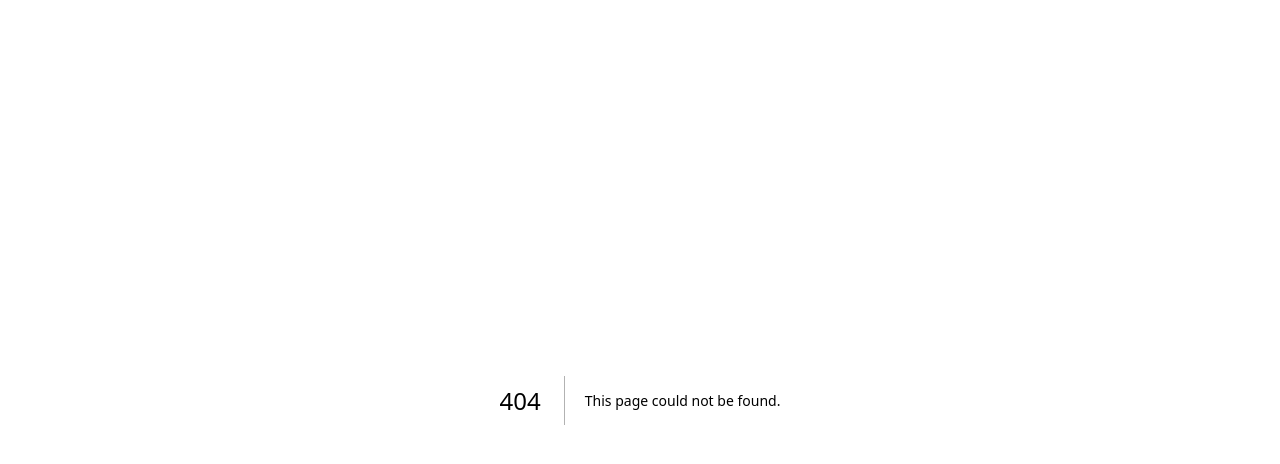
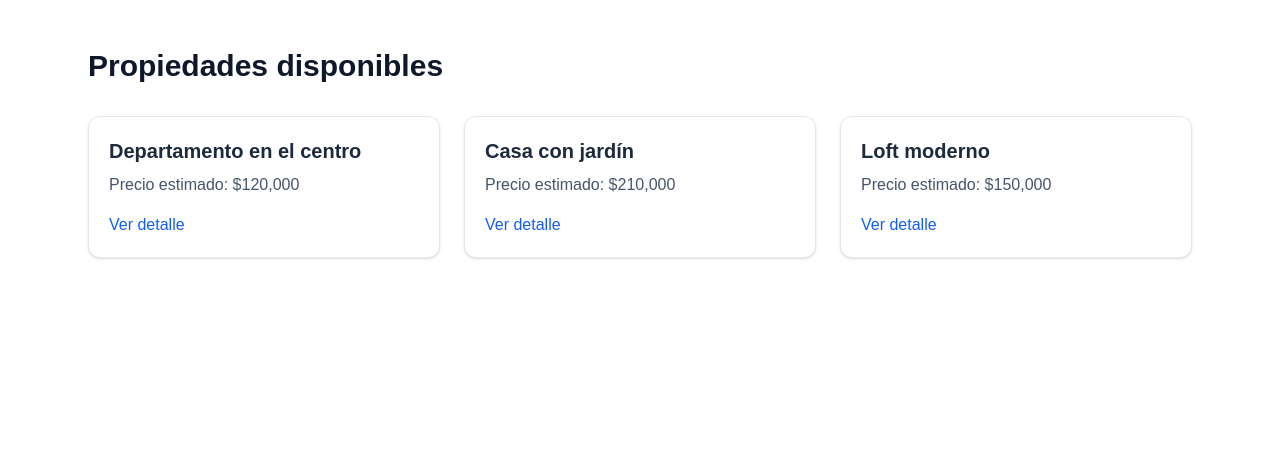
Before and after one commit to verf2390/citaya-agendas, a Next.js app: page /inmo-demo/propiedades in a window 1280 px wide. Before the commit this address had no page. Shown: the top 464 px of the page. Built offline with nearby package versions, Linux system fonts and the light colour scheme.

Commit message:
Add inmo-demo App Router pages with mock property flow

```diff
--- /dev/null
+++ b/app/inmo-demo/contacto/page.tsx
@@ -0,0 +1,19 @@
+export default function ContactoPage() {
+  return (
+    <main className="flex min-h-screen items-center justify-center bg-slate-50 px-6">
+      <section className="w-full max-w-xl rounded-2xl bg-white p-10 text-center shadow-sm">
+        <h1 className="text-3xl font-bold text-slate-900">Contáctanos</h1>
+        <p className="mt-3 text-slate-600">Estamos listos para ayudarte a encontrar tu próxima propiedad.</p>
+
+        <a
+          href="https://wa.me/5215555555555"
+          target="_blank"
+          rel="noreferrer"
+          className="mt-8 inline-flex rounded-lg bg-green-600 px-6 py-3 font-medium text-white transition hover:bg-green-700"
+        >
+          Escribir por WhatsApp
+        </a>
+      </section>
+    </main>
+  );
+}
--- /dev/null
+++ b/app/inmo-demo/page.tsx
@@ -0,0 +1,20 @@
+import Link from "next/link";
+
+export default function InmoDemoHomePage() {
+  return (
+    <main className="flex min-h-screen items-center justify-center bg-slate-50 px-6">
+      <section className="w-full max-w-2xl rounded-2xl bg-white p-10 text-center shadow-sm">
+        <h1 className="text-4xl font-bold text-slate-900">Encuentra tu propiedad ideal</h1>
+        <p className="mt-4 text-lg text-slate-600">
+          Explora opciones modernas y cómodas para vivir o invertir.
+        </p>
+        <Link
+          href="/inmo-demo/propiedades"
+          className="mt-8 inline-flex rounded-lg bg-blue-600 px-6 py-3 font-medium text-white transition hover:bg-blue-700"
+        >
+          Ver propiedades
+        </Link>
+      </section>
+    </main>
+  );
+}
--- /dev/null
+++ b/app/inmo-demo/propiedades/[slug]/page.tsx
@@ -0,0 +1,27 @@
+import Link from "next/link";
+
+type PropiedadDetallePageProps = {
+  params: {
+    slug: string;
+  };
+};
+
+export default function PropiedadDetallePage({ params }: PropiedadDetallePageProps) {
+  return (
+    <main className="mx-auto min-h-screen max-w-3xl px-6 py-12">
+      <Link href="/inmo-demo/propiedades" className="text-sm text-blue-600 hover:text-blue-700">
+        ← Volver a propiedades
+      </Link>
+
+      <section className="mt-6 rounded-xl border border-slate-200 bg-white p-8 shadow-sm">
+        <p className="text-sm uppercase tracking-wide text-slate-500">Slug dinámico</p>
+        <p className="mt-1 font-mono text-slate-900">{params.slug}</p>
+
+        <h1 className="mt-6 text-3xl font-bold text-slate-900">Detalle de la propiedad</h1>
+        <p className="mt-3 text-slate-600">
+          Esta es una página de ejemplo para mostrar información detallada de una propiedad.
+        </p>
+      </section>
+    </main>
+  );
+}
--- /dev/null
+++ b/app/inmo-demo/propiedades/page.tsx
@@ -0,0 +1,30 @@
+import Link from "next/link";
+
+const propiedadesMock = [
+  { slug: "departamento-centro", nombre: "Departamento en el centro", precio: "$120,000" },
+  { slug: "casa-jardin", nombre: "Casa con jardín", precio: "$210,000" },
+  { slug: "loft-moderno", nombre: "Loft moderno", precio: "$150,000" },
+];
+
+export default function PropiedadesPage() {
+  return (
+    <main className="mx-auto min-h-screen max-w-6xl px-6 py-12">
+      <h1 className="text-3xl font-bold text-slate-900">Propiedades disponibles</h1>
+
+      <section className="mt-8 grid gap-6 sm:grid-cols-2 lg:grid-cols-3">
+        {propiedadesMock.map((propiedad) => (
+          <article key={propiedad.slug} className="rounded-xl border border-slate-200 bg-white p-5 shadow-sm">
+            <h2 className="text-xl font-semibold text-slate-800">{propiedad.nombre}</h2>
+            <p className="mt-2 text-slate-600">Precio estimado: {propiedad.precio}</p>
+            <Link
+              href={`/inmo-demo/propiedades/${propiedad.slug}`}
+              className="mt-4 inline-flex text-blue-600 hover:text-blue-700"
+            >
+              Ver detalle
+            </Link>
+          </article>
+        ))}
+      </section>
+    </main>
+  );
+}
```
